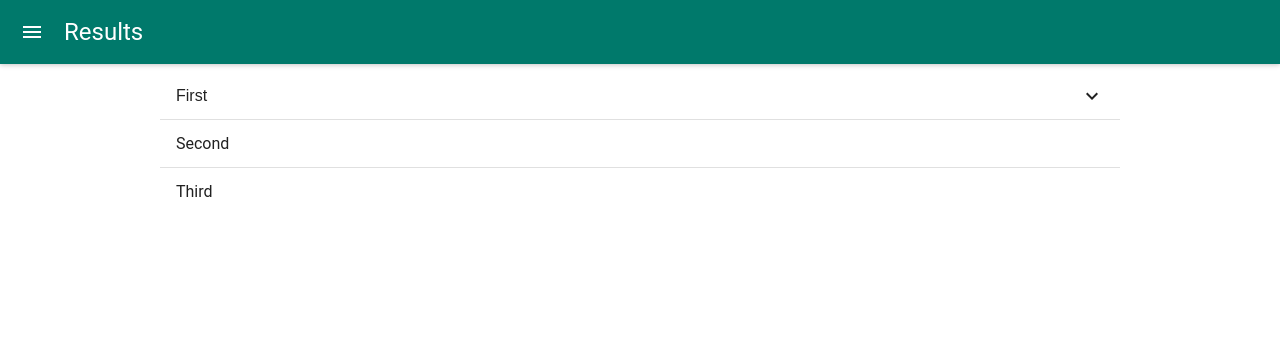
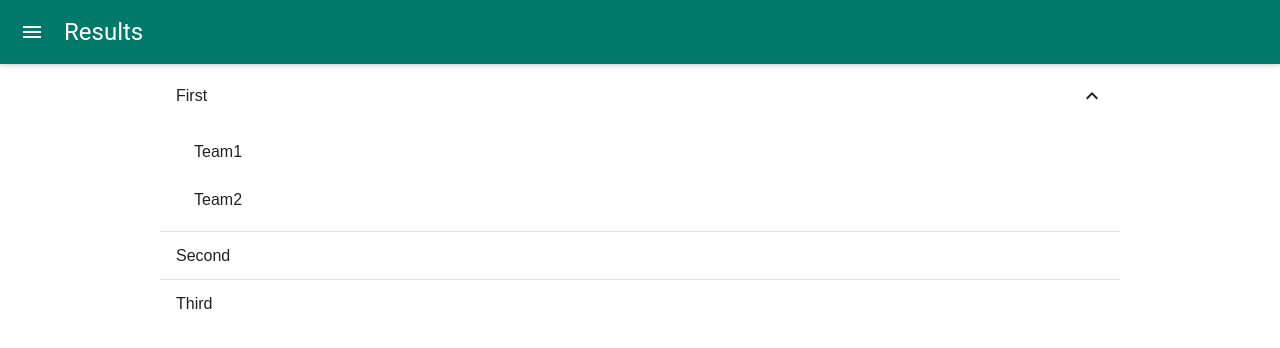
Before and after one commit to hersheyChriss/VotingWebapp, a React (Create React App) app in the folder webapp/: page /results in a window 1280 px wide. Shown: the top 348 px of the page. Built offline with nearby package versions, Linux system fonts and the light colour scheme; what react-tap-event-plugin would draw is missing.

Commit message:
Just do it

```diff
--- a/webapp/src/Containers/Results/Results.js
+++ b/webapp/src/Containers/Results/Results.js
@@ -26,23 +26,34 @@ class Results extends Component{
 				<Header	title = 'Results'/>
 				<div style={this.styles.list} >
 				    <List>
-	      				<ListItem primaryText="First"
+	      				<ListItem
+	      					primaryText="First"
 	      					disabled = {true}
+	      					initiallyOpen = {true}
 	      					nestedItems={[
 				                <ListItem
+				                	disabled = {true}
 				                  	key={1}
 				                  	primaryText="Team1"
 				                />,
 				                <ListItem
+				                	disabled = {true}
 				                  	key={2}
 				                  	primaryText="Team2"
 				                />,
 			                ]}
 			            />
 	      				<Divider />
-	      				<ListItem primaryText="Second"  />
+
+	      				<ListItem
+	      					primaryText="Second"
+	      					disabled = {true}
+	      				/>
 	      				<Divider />
-	     				<ListItem primaryText="Third"  />
+	     				<ListItem
+	     					primaryText="Third"
+	     					disabled = {true}
+	     				/>
 	    			</List>
 	    		</div>
 			</div>
```
